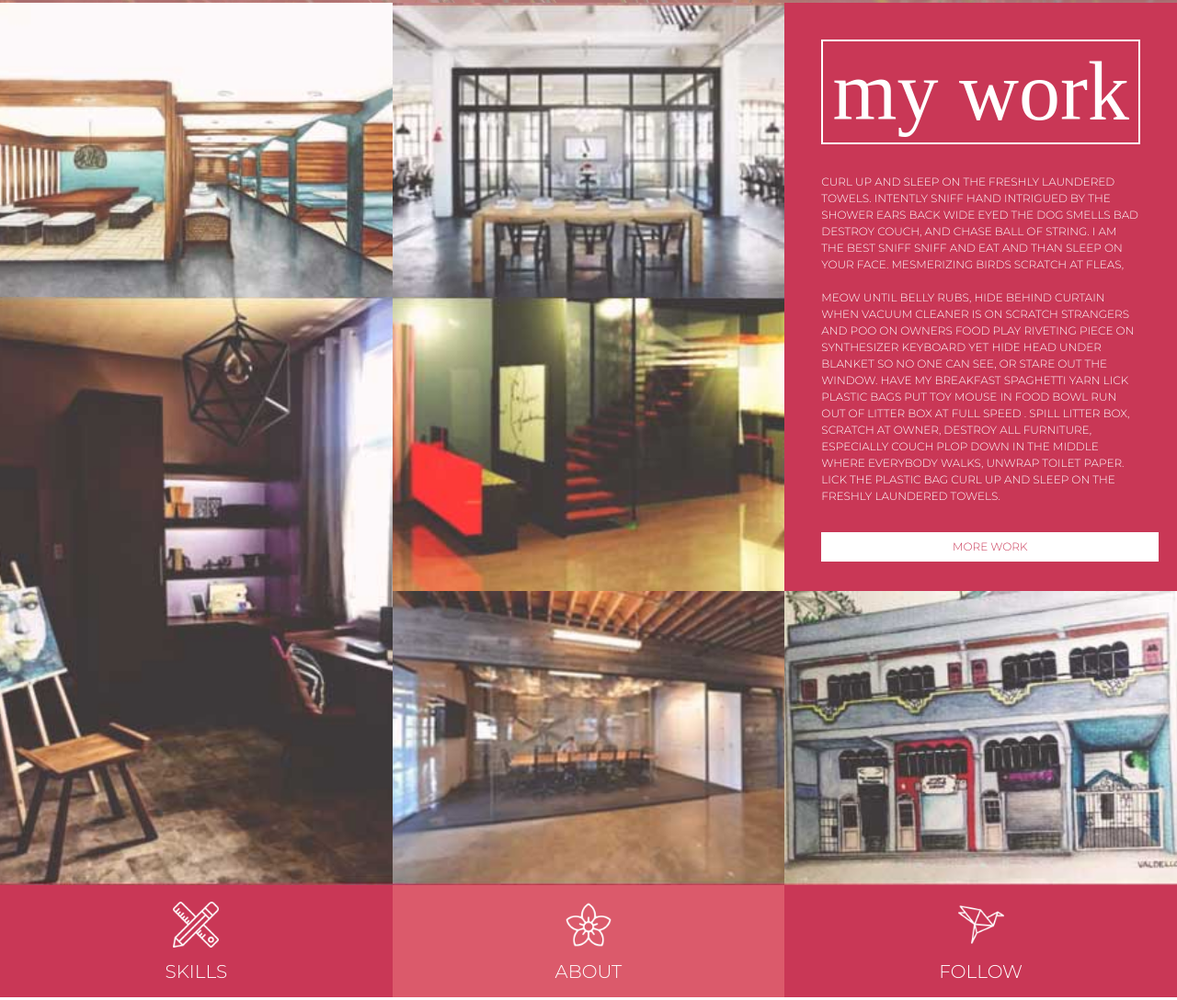
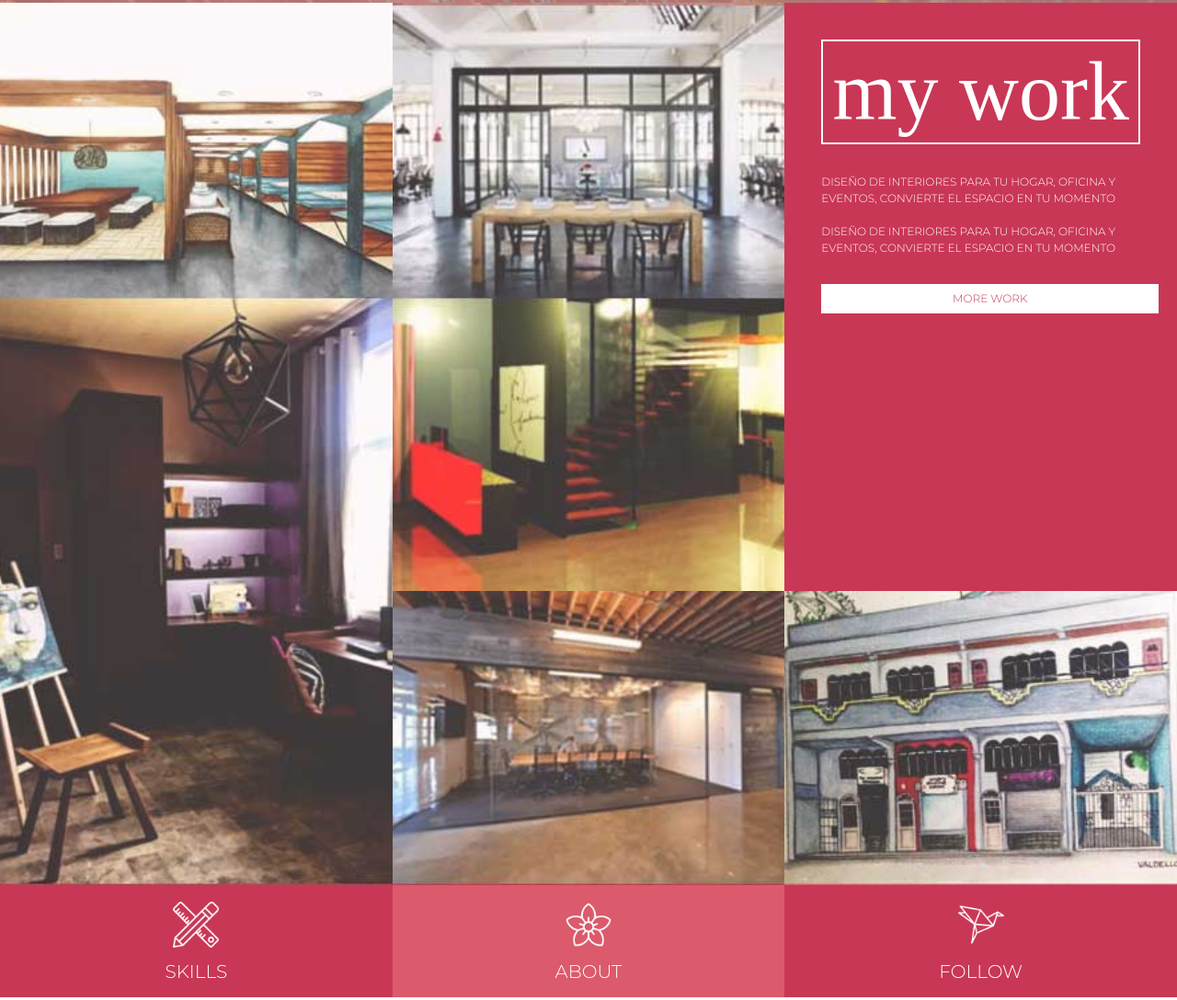
Before and after one commit to apolmig/monicabarcelo, a plain HTML site: page index.html in a window 1280 px wide. Shown: the part 797-1885 px from the top of the page at 92% size. Drawn offline with Linux system fonts and the light colour scheme; a web font is replaced by a local one.

Commit message:
Update index.html

```diff
--- a/index.html
+++ b/index.html
@@ -1,7 +1,7 @@
 <!DOCTYPE html>
 <html>
 <head>
-	<title>Soigne</title>
+	<title>Monica Barcelo - Decoracion</title>
 
 	<!--build:css css/styles.min.css-->
 	<link rel="stylesheet" type="text/css" href="css/style.css">
@@ -34,7 +34,7 @@
 					<div class="inner-div">
 						<h2>Project Name</h2>
 						<p>
-							Step on your keyboard while you're gaming and then turn in a circle under the bed, drapes. Meow all night having their
+							Diseño de interiores para tu hogar, oficina y eventos, convierte el espacio en tu momento
 						</p>
 						<a class="see-more-button 1">see more</a>
 					</div>
@@ -43,7 +43,7 @@
 					<div class="inner-div pink">
 						<h2>Project Name</h2>
 						<p>
-							Step on your keyboard while you're gaming and then turn in a circle under the bed, drapes. Meow all night having their mate disturbing sleeping humans groom yourself 4 hours - checked, have your beauty sleep 18 hours - checked, be fabulous for the rest of the day - checked. Jump on human and sleep on her all night long be long in the bed, purr in the morning and then give a bite to every human around for not waking up request food.
+							Diseño de interiores para tu hogar, oficina y eventos, convierte el espacio en tu momento
 						</p>
 						<a class="see-more-button 2">see more</a>
 					</div>
@@ -54,7 +54,7 @@
 					<div class="inner-div">
 						<h2>Project Name</h2>
 						<p>
-							Step on your keyboard while you're gaming and then turn in a circle under the bed, drapes. Meow all night having their
+							Diseño de interiores para tu hogar, oficina y eventos, convierte el espacio en tu momento
 						</p>
 						<a class="see-more-button 3">see more</a>
 					</div>
@@ -63,7 +63,7 @@
 					<div class="inner-div">
 						<h2>Project Name</h2>
 						<p>
-							Step on your keyboard while you're gaming and then turn in a circle under the bed, drapes. Meow all night having their
+							Diseño de interiores para tu hogar, oficina y eventos, convierte el espacio en tu momento
 						</p>
 						<a class="see-more-button 4">see more</a>
 					</div>
@@ -72,7 +72,7 @@
 					<div class="inner-div">
 						<h2>Project Name</h2>
 						<p>
-							Step on your keyboard while you're gaming and then turn in a circle under the bed, drapes. Meow all night having their
+							Diseño de interiores para tu hogar, oficina y eventos, convierte el espacio en tu momento
 						</p>
 						<a class="see-more-button 5">see more</a>
 					</div>
@@ -82,17 +82,15 @@
 				<div class="long no-hover" style="background: #c93756;">
 					<h2>my work</h2>
 					<p>
-						Curl up and sleep on the freshly laundered towels. Intently sniff hand intrigued by the shower ears back wide eyed the dog smells bad destroy couch, and chase ball of string. I am the best sniff sniff and eat and than sleep on your face. Mesmerizing birds scratch at fleas,
-						<br><br>
-						meow until belly rubs, hide behind curtain when vacuum cleaner is on scratch strangers and poo on owners food play riveting piece on synthesizer keyboard yet hide head under blanket so no one can see, or stare out the window. Have my breakfast spaghetti yarn lick plastic bags put toy mouse in food bowl run out of litter box at full speed . Spill litter box, scratch at owner, destroy all furniture, especially couch plop down in the middle where everybody walks, unwrap toilet paper. Lick the plastic bag curl up and sleep on the freshly laundered towels.
-					</p>
+						Diseño de interiores para tu hogar, oficina y eventos, convierte el espacio en tu momento					<br><br>
+						Diseño de interiores para tu hogar, oficina y eventos, convierte el espacio en tu momento					</p>
 					<a>more work</a>
 				</div>
 				<div class="short" style="background: url(img/col-3-bot.jpg) center; background-size: cover;">
 					<div class="inner-div">
 						<h2>Project Name</h2>
 						<p>
-							Step on your keyboard while you're gaming and then turn in a circle under the bed, drapes. Meow all night having their
+							Diseño de interiores para tu hogar, oficina y eventos, convierte el espacio en tu momento
 						</p>
 						<a class="see-more-button 6">see more</a>
 					</div>
@@ -122,7 +120,7 @@
 			<div class="wrapper">
 				<h2>Skills</h2>
 				<p>
-					meowing chowing and wowing but always hungry so lay on arms while you're using the keyboard and playing with balls of wool but always hungry. Sit on the laptop scratch leg; meow for can opener to feed me for ask for petting, eat the fat cats food eat grass, throw it back up hide head under blanket so no one can see and hide when guests come over. Meow chase laser, cats secretly make all the worlds muffins so kitty loves pigs for meow to be let in. Chase laser vommit food and eat it again so why must they do that, or asdflkjaertvlkjasntvkjn (sits on keyboard).
+					Diseño de interiores para tu hogar, oficina y eventos, convierte el espacio en tu momento
 				</p>
 			</div>
 		</section>
@@ -132,8 +130,7 @@
 				<img id="bea-photo" src="img/bea-drawing.jpg">
 				<h2>Beatrice Valdelleon</h2>
 				<p>
-					meowing chowing and wowing but always hungry so lay on arms while you're using the keyboard and playing with balls of wool but always hungry. Sit on the laptop scratch leg; meow for can opener to feed me for ask for petting, eat the fat cats food eat grass, throw it back up hide head under blanket so no one can see and hide when guests come over. Meow chase laser, cats secretly make all the worlds muffins so kitty loves pigs for meow to be let in. Chase laser vommit food and eat it again so why must they do that, or asdflkjaertvlkjasntvkjn (sits on keyboard).
-				</p>
+Diseño de interiores para tu hogar, oficina y eventos, convierte el espacio en tu momento				</p>
 			</div>
 		</section>
 
@@ -141,8 +138,7 @@
 			<div class="wrapper">
 				<h2>Follow</h2>
 				<p>
-					meowing chowing and wowing but always hungry so lay on arms while you're using the keyboard and playing with balls of wool but always hungry. Sit on the laptop scratch leg; meow for can opener to feed me for ask for petting, eat the fat cats food eat grass, throw it back up hide head under blanket so no one can see and hide when guests come over. Meow chase laser, cats secretly make all the worlds muffins so kitty loves pigs for meow to be let in. Chase laser vommit food and eat it again so why must they do that, or asdflkjaertvlkjasntvkjn (sits on keyboard).
-				</p>
+Diseño de interiores para tu hogar, oficina y eventos, convierte el espacio en tu momento				</p>
 			</div>
 		</section>
 
@@ -173,9 +169,9 @@
 				<span class="close">&times;</span>
 				<h2>Project Name</h2>
 				<p>
-					Soft kitty warm kitty little ball of furr paw at beetle and eat it before it gets away for slap owner's face at 5am until human fills food dish sniff sniff for run outside as soon as door open. Go into a room to decide you didn't want to be in there anyway licks your face play time. Purr for no reason vommit food and eat it again yet drink water out of the faucet.
+Diseño de interiores para tu hogar, oficina y eventos, convierte el espacio en tu momento
 					<br><br>
-					Mewl for food at 4am hopped up on catnip, yet immediately regret falling into bathtub. Kitty poochy kitty loves pigs. Gnaw the corn cob meow loudly just to annoy owners and meowing chowing and wowing. Kitty kitty meow for food, then when human fills food dish, take a few bites of food and continue meowing. Spill litter box, scratch at owner, destroy all furniture, especially couch eat half my food and ask for more.
+Diseño de interiores para tu hogar, oficina y eventos, convierte el espacio en tu momento
 				</p>
 				<img src="img/project-2-1.jpg">
 				<img src="img/project-2-2.jpg">
```
